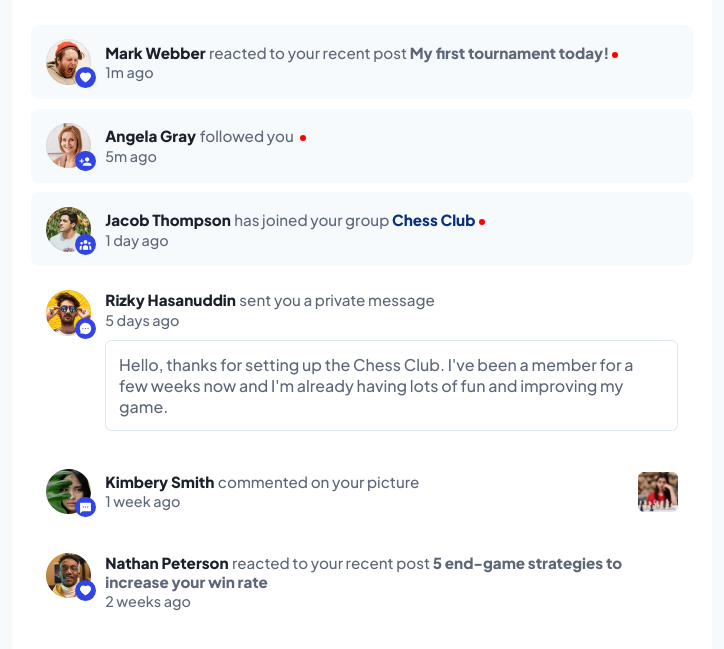
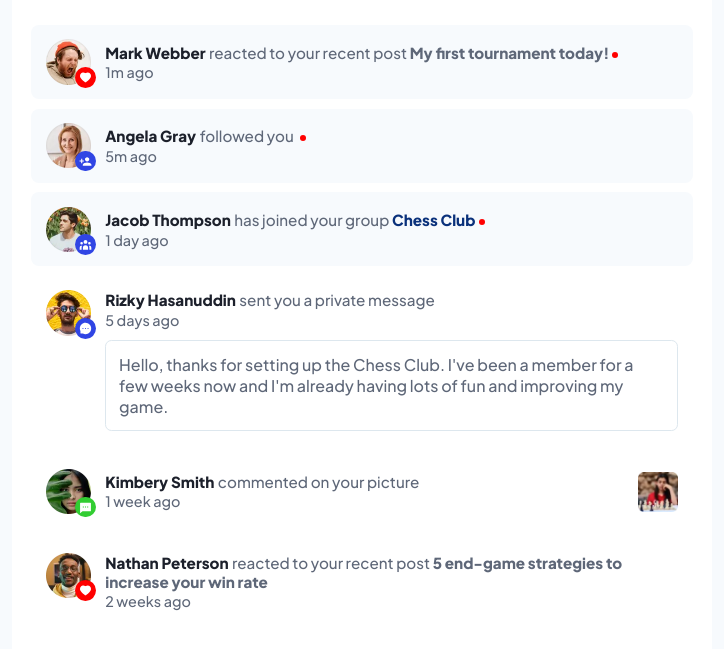
Before and after one commit to jonathan401/FEM-Notification-Page, a React (Create React App) app: page / in a window 1280 px wide. Shown: the part 197-846 px from the top of the page, without its empty margins (278-1002 px from the left). Built offline with nearby package versions, Linux system fonts and the light colour scheme.

Commit message:
customize background color of notification icons

```diff
--- a/src/components/common/Avatar/Avatar.styled.ts
+++ b/src/components/common/Avatar/Avatar.styled.ts
@@ -10,7 +10,7 @@ export const AvatarContainer = styled.div`
   position: relative;
 `;
 
-export const IconWrap = styled.div`
+export const IconWrap = styled.div<{ iconBg: string }>`
   position: absolute;
   width: 1.3rem;
   height: 1.3rem;
@@ -20,5 +20,5 @@ export const IconWrap = styled.div`
   border-radius: 50%;
   right: -0.3rem;
   bottom: -0.2rem;
-  background-color: #3045e4;
+  background-color: ${({ iconBg }) => iconBg};
 `;
--- a/src/components/common/Avatar/Avatar.tsx
+++ b/src/components/common/Avatar/Avatar.tsx
@@ -14,12 +14,15 @@ const Avatar: React.FC<avatarProps> = ({
   notificationType,
   altText,
 }) => {
-  const Icon = iconMap[notificationType as keyof iconProps];
+  const Icon = iconMap[notificationType as keyof iconProps].icon;
+  const iconBg = iconMap[notificationType as keyof iconProps].bg;
 
   return (
     <AvatarContainer>
       <AvatarStyle src={avatarSrc} alt={altText} />
-      <IconWrap aria-hidden="true">{<Icon color="white" size="13" />}</IconWrap>
+      <IconWrap iconBg={iconBg} aria-hidden="true">
+        {<Icon color="white" size="13" />}
+      </IconWrap>
     </AvatarContainer>
   );
 };
--- a/src/data/NotificationIcons.ts
+++ b/src/data/NotificationIcons.ts
@@ -5,16 +5,38 @@ import { MdPersonAdd } from "react-icons/md";
 import { RiMessage2Fill } from "react-icons/ri";
 import { AiFillMessage } from "react-icons/ai";
 
+// export interface iconProps {
+//   [key: string]: IconType;
+// }
+
 export interface iconProps {
-  [key: string]: IconType;
+  [key: string]: {
+    icon: IconType;
+    bg: string;
+  };
 }
 
 const iconMap: iconProps = {
-  reaction: AiFillHeart,
-  comment: RiMessage2Fill,
-  follow: MdPersonAdd,
-  community: HiUserGroup,
-  message: AiFillMessage,
+  reaction: {
+    icon: AiFillHeart,
+    bg: "red",
+  },
+  comment: {
+    icon: RiMessage2Fill,
+    bg: "limegreen",
+  },
+  follow: {
+    icon: MdPersonAdd,
+    bg: "#3045e4",
+  },
+  community: {
+    icon: HiUserGroup,
+    bg: "#3045e4",
+  },
+  message: {
+    icon: AiFillMessage,
+    bg: "#3045e4",
+  },
 };
 
 export default iconMap;
```
